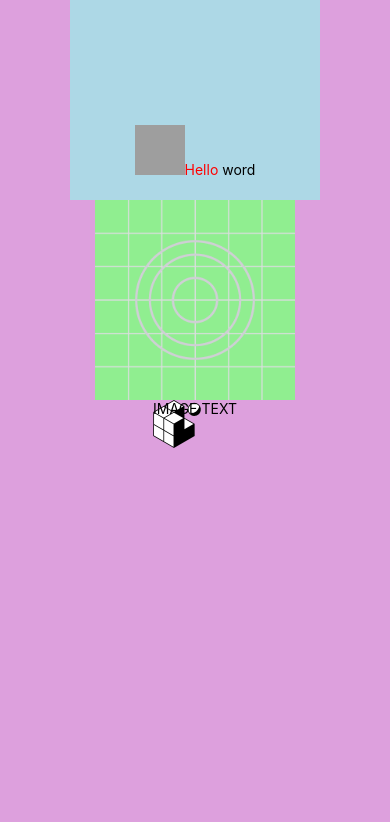
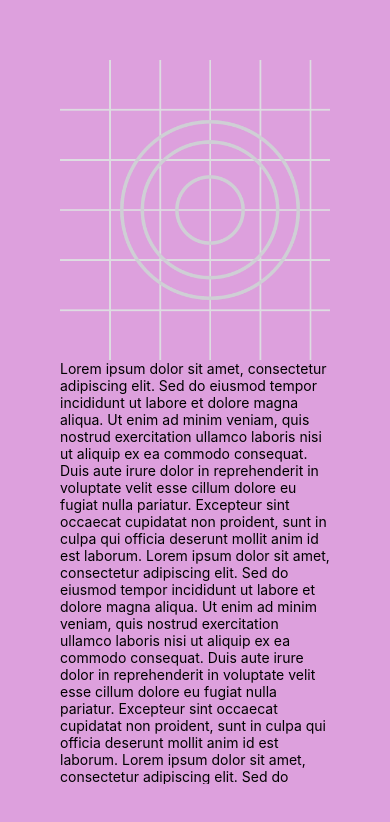
Before and after one commit to JesusVergara89/ReactNative1, a React Native app: screen / in a window 390 px wide. Shown: the top 822 px of the page. Built offline with nearby package versions, Linux system fonts and the light colour scheme; grey boxes are pictures that could not be loaded.

Commit message:
workin with scrollview

```diff
--- a/App.js
+++ b/App.js
@@ -1,51 +1,17 @@
-import { View, Text, Image, ImageBackground } from "react-native";
+import { View, Text, Image, ScrollView } from "react-native";
 const logoImg = require("./assets/adaptive-icon.png")
-const BackImg = require("./assets/favicon.png")
 
 export default function App() {
-  return <View style={{
-    flex: 1,
-    justifyContent: "center",
-    alignItems: "center",
-    backgroundColor: "plum"
-  }} >
-    <View
-      style={{
-        width: 250,
-        height: 200,
-        backgroundColor: "lightblue"
-      }}
-    >
-      <Text
-        style={{
-          textAlign: "center",
-          paddingTop: "50%"
-        }}
-      >
-        <Image
-          style={{ width: 50, height: 50 }}
-          source={{ uri: "https://picsum.photos/50" }}
-        />
-        <Text style={{ color: "red" }}>Hello</Text> word
+  return <View style={{ flex: 1, backgroundColor: "plum", padding: 60 }} >
+    <ScrollView >
+      <Image source={logoImg} style={{ width: 300, height: 300 }} />
+      <Text>
+        Lorem ipsum dolor sit amet, consectetur adipiscing elit. Sed do eiusmod tempor incididunt ut labore et dolore magna aliqua. Ut enim ad minim veniam, quis nostrud exercitation ullamco laboris nisi ut aliquip ex ea commodo consequat. Duis aute irure dolor in reprehenderit in voluptate velit esse cillum dolore eu fugiat nulla pariatur. Excepteur sint occaecat cupidatat non proident, sunt in culpa qui officia deserunt mollit anim id est laborum.
+        Lorem ipsum dolor sit amet, consectetur adipiscing elit. Sed do eiusmod tempor incididunt ut labore et dolore magna aliqua. Ut enim ad minim veniam, quis nostrud exercitation ullamco laboris nisi ut aliquip ex ea commodo consequat. Duis aute irure dolor in reprehenderit in voluptate velit esse cillum dolore eu fugiat nulla pariatur. Excepteur sint occaecat cupidatat non proident, sunt in culpa qui officia deserunt mollit anim id est laborum.
+        Lorem ipsum dolor sit amet, consectetur adipiscing elit. Sed do eiusmod tempor incididunt ut labore et dolore magna aliqua. Ut enim ad minim veniam, quis nostrud exercitation ullamco laboris nisi ut aliquip ex ea commodo consequat. Duis aute irure dolor in reprehenderit in voluptate velit esse cillum dolore eu fugiat nulla pariatur. Excepteur sint occaecat cupidatat non proident, sunt in culpa qui officia deserunt mollit anim id est laborum.
+        Lorem ipsum dolor sit amet, consectetur adipiscing elit. Sed do eiusmod tempor incididunt ut labore et dolore magna aliqua. Ut enim ad minim veniam, quis nostrud exercitation ullamco laboris nisi ut aliquip ex ea commodo consequat. Duis aute irure dolor in reprehenderit in voluptate velit esse cillum dolore eu fugiat nulla pariatur. Excepteur sint occaecat cupidatat non proident, sunt in culpa qui officia deserunt mollit anim id est laborum.
       </Text>
-    </View>
-    <View
-      style={{
-        width: 200,
-        height: 200,
-        backgroundColor: "lightgreen"
-      }}
-    >
-      <Image
-        style={{ width: "contain", height: "100%" }}
-        source={logoImg}
-      />
-    </View>
-    <ImageBackground
-    style={{flex: 1}}
-     source={BackImg}>
-           <Text>IMAGE TEXT</Text>
-    </ImageBackground>
-
+      <Image source={logoImg} style={{ width: 300, height: 300 }} />
+    </ScrollView>
   </View>
 }
```
Also changed, not shown: ._App.js (deleted).
